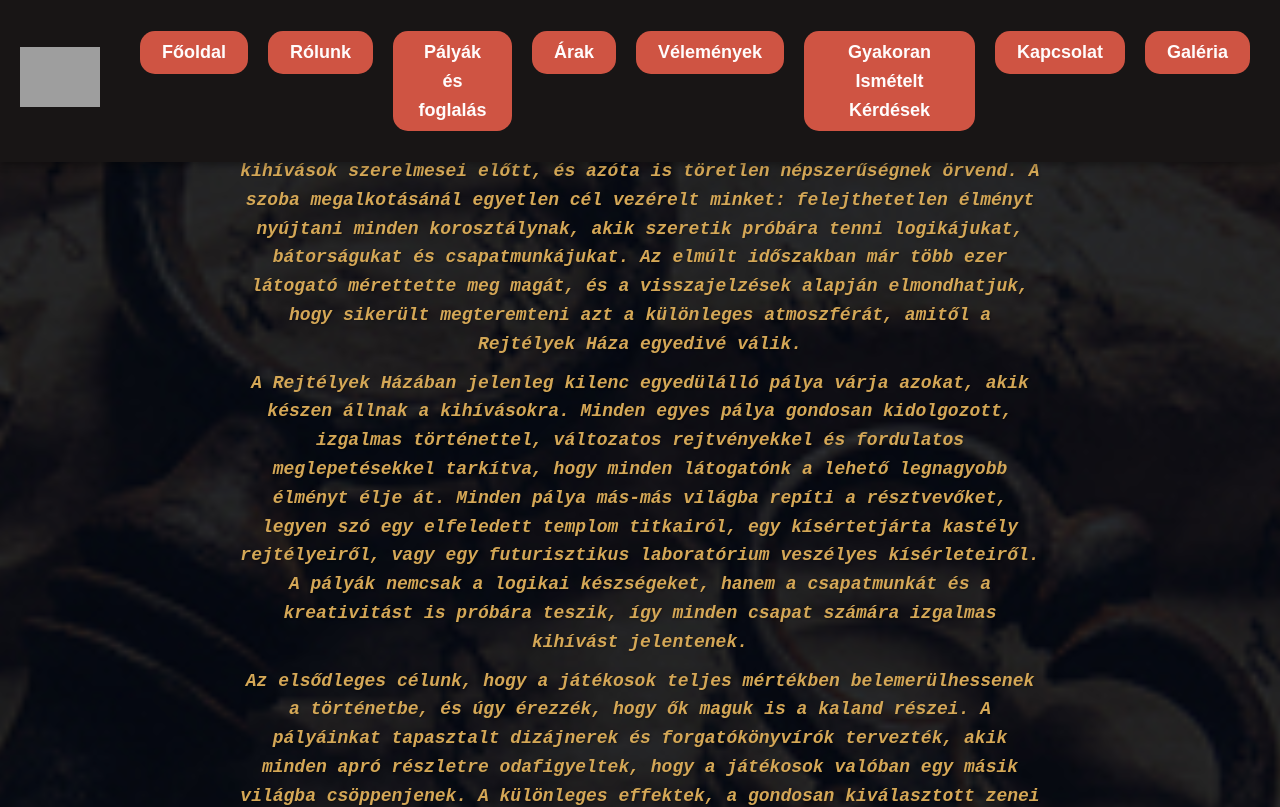
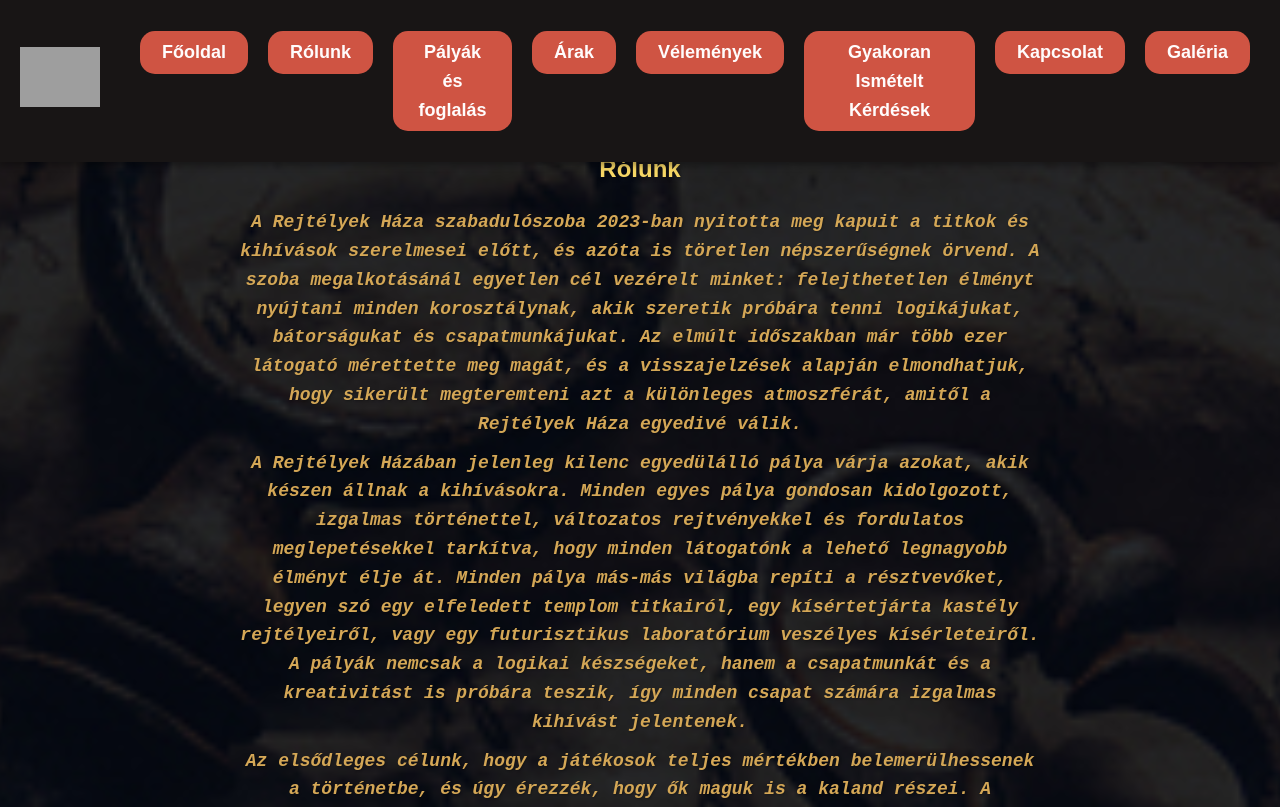
Before and after one commit to Neliah85/Projekt_Rejtelyekhaza_react, a React (Create React App) app in the folder frontend/: page /about in a window 1280 px wide. Shown: the top 807 px of the page. Built offline with nearby package versions, Linux system fonts and the light colour scheme; grey boxes are pictures that could not be loaded.

Commit message:
stickyheader

```diff
--- a/frontend/src/components/TracksPage.js
+++ b/frontend/src/components/TracksPage.js
@@ -30,7 +30,7 @@ const TracksPage = () => {
         <>
             <Header />
             <main>
-                <h1>Pályák és Foglalás</h1>
+                <h2>Pályák és Foglalás</h2>
                 <p>Válaszd ki a számodra legizgalmasabb pályát, és kezdődjön a kaland!</p>
 
                 <div className="tracks-list">
--- a/frontend/src/styles.css
+++ b/frontend/src/styles.css
@@ -10,6 +10,10 @@ body {
     padding-top: 80px;
 
 
+}
+
+.about-container h2 {
+    margin-top: 100px;
 }
 
 /* Fejléc és menü */
```
